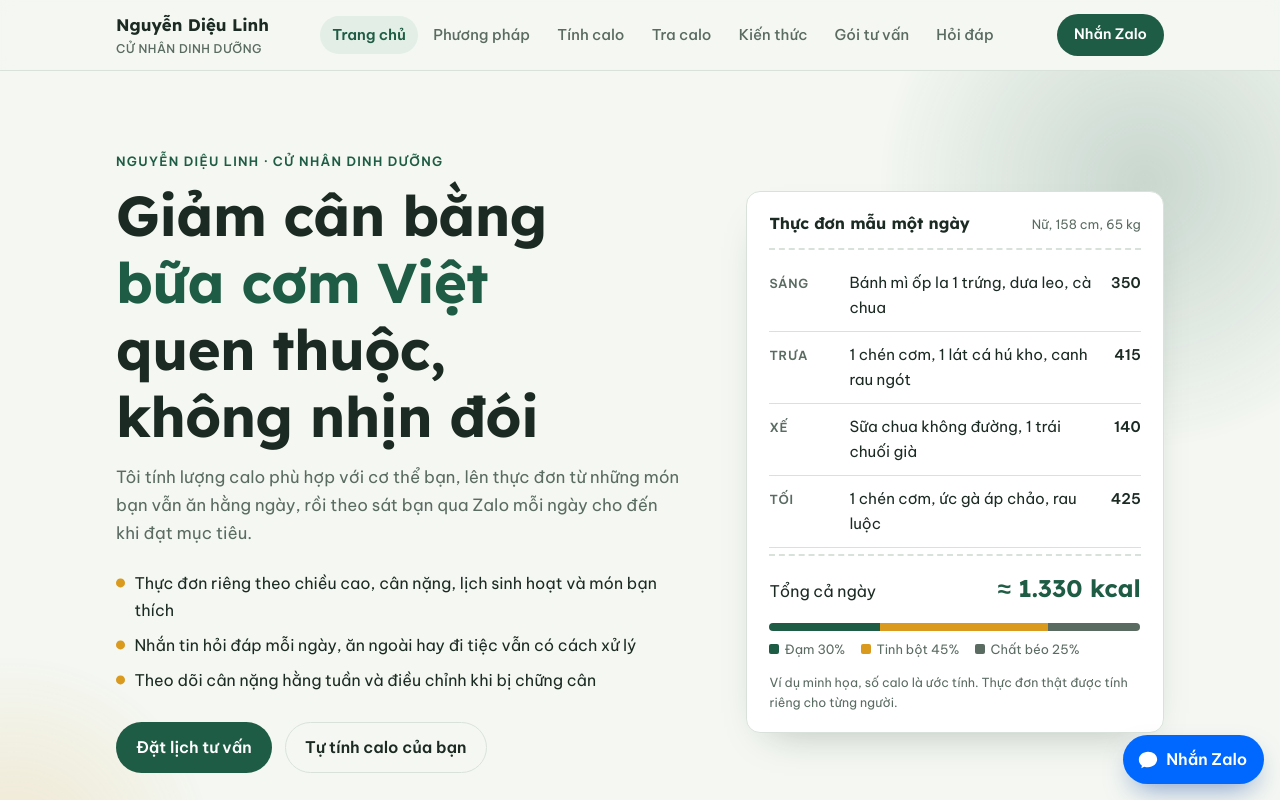
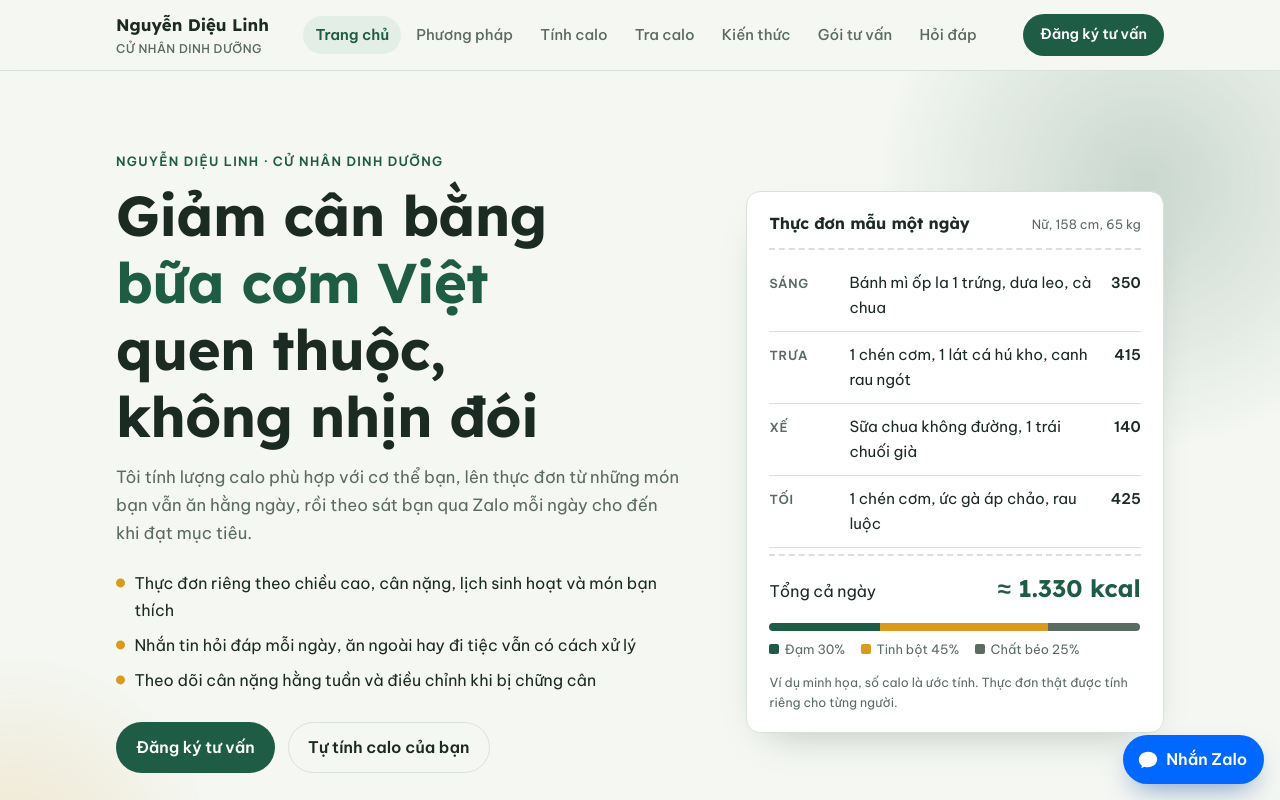
Before and after one commit to dilinutri/dilinutri.github.io, a plain HTML site: page index.html in a window 1280 px wide. Shown: the top 800 px of the page. Drawn offline with Linux system fonts and the light colour scheme.

Commit message:
Thêm nút Đăng ký tư vấn dẫn tới phiếu thông tin ban đầu
Co-Authored-By: Claude Opus 5.5 <noreply@anthropic.com>

```diff
--- a/index.html
+++ b/index.html
@@ -247,6 +247,12 @@ footer .wrap { display: flex; flex-wrap: wrap; justify-content: space-between; g
 
 .sr-only { position: absolute; width: 1px; height: 1px; padding: 0; margin: -1px; overflow: hidden; clip: rect(0 0 0 0); white-space: nowrap; border: 0; }
 
+/* sign-up form CTA on the green contact band */
+.contact-cta { display: flex; flex-wrap: wrap; align-items: center; gap: .6rem 1rem; margin-top: 1.4rem; }
+.btn-light { background: var(--primary-ink); color: var(--primary); font-size: 1.02rem; padding: .85rem 1.4rem; }
+.btn-light:hover { filter: brightness(.97); }
+.contact-cta-note { font-size: .88rem; color: color-mix(in srgb, var(--primary-ink) 80%, transparent); }
+
 /* Zalo */
 .btn-zalo { background: var(--zalo); color: var(--zalo-ink); justify-self: start; }
 .btn-zalo:hover { filter: brightness(1.08); }
@@ -403,7 +409,7 @@ footer { padding-bottom: calc(5rem + env(safe-area-inset-bottom, 0px)); }
       <a href="#goi" data-tab-link="goi">Gói tư vấn</a>
       <a href="#hoi-dap" data-tab-link="hoi-dap">Hỏi đáp</a>
     </nav>
-    <a class="btn btn-primary nav-cta" href="https://zalo.me/0359600743" target="_blank" rel="noopener">Nhắn Zalo</a>
+    <a class="btn btn-primary nav-cta" href="https://forms.gle/5B94N66QF3utjfyo9" target="_blank" rel="noopener">Đăng ký tư vấn</a>
   </div>
 </header>
 
@@ -420,7 +426,7 @@ footer { padding-bottom: calc(5rem + env(safe-area-inset-bottom, 0px)); }
           <li>Theo dõi cân nặng hằng tuần và điều chỉnh khi bị chững cân</li>
         </ul>
         <div class="hero-cta">
-          <a class="btn btn-primary" href="#lien-he">Đặt lịch tư vấn</a>
+          <a class="btn btn-primary" href="https://forms.gle/5B94N66QF3utjfyo9" target="_blank" rel="noopener">Đăng ký tư vấn</a>
           <a class="btn btn-ghost" href="#tinh-calo">Tự tính calo của bạn</a>
         </div>
       </div>
@@ -496,7 +502,7 @@ footer { padding-bottom: calc(5rem + env(safe-area-inset-bottom, 0px)); }
       <p class="eyebrow">Phương pháp</p>
       <h2>Bốn bước từ lúc nhắn tin đến khi đạt cân nặng mục tiêu</h2>
       <ol class="steps">
-        <li><h3>Trò chuyện ban đầu</h3><p>Bạn cho tôi biết chiều cao, cân nặng, bệnh nền, lịch làm việc, món thích và món không ăn được.</p></li>
+        <li><h3>Điền phiếu thông tin</h3><p>Bạn điền <a href="https://forms.gle/5B94N66QF3utjfyo9" target="_blank" rel="noopener">phiếu đăng ký tư vấn</a> trong khoảng 5 phút: mục tiêu, lịch sinh hoạt, thói quen ăn, vận động và sức khỏe. Sau đó tôi nhắn Zalo để trao đổi thêm.</p></li>
         <li><h3>Tính calo, lên thực đơn</h3><p>Tôi tính lượng calo và tỷ lệ đạm, tinh bột, chất béo cho riêng bạn, rồi gửi thực đơn bằng các món dễ nấu, dễ mua.</p></li>
         <li><h3>Theo dõi hằng ngày</h3><p>Bạn chụp bữa ăn gửi qua Zalo. Tôi nhận xét, gợi ý món thay thế khi phải ăn ngoài hoặc đi tiệc.</p></li>
         <li><h3>Check-in mỗi tuần</h3><p>Mỗi tuần bạn báo cân nặng và vòng eo. Khi cân đứng yên, tôi điều chỉnh thực đơn để bạn tiếp tục giảm.</p></li>
@@ -559,7 +565,7 @@ footer { padding-bottom: calc(5rem + env(safe-area-inset-bottom, 0px)); }
             <span class="v" style="color: var(--primary)"><span id="out-goal">–</span> <small>kcal/ngày</small></span>
           </div>
           <p class="calc-note">Ước tính theo công thức Mifflin-St Jeor, trừ khoảng 500 kcal mỗi ngày và không thấp hơn 1.200 kcal (nữ) hoặc 1.500 kcal (nam). Không thay thế tư vấn trực tiếp, nhất là khi bạn đang mang thai, cho con bú hoặc có bệnh nền.</p>
-          <a class="btn btn-primary" href="https://zalo.me/0359600743" target="_blank" rel="noopener" style="justify-self:start">Nhận thực đơn theo con số này</a>
+          <a class="btn btn-primary" href="https://forms.gle/5B94N66QF3utjfyo9" target="_blank" rel="noopener" style="justify-self:start">Đăng ký để nhận thực đơn riêng</a>
         </div>
       </div>
 
@@ -688,7 +694,7 @@ footer { padding-bottom: calc(5rem + env(safe-area-inset-bottom, 0px)); }
             <li>Nhắn tin hỏi đáp qua Zalo mỗi ngày</li>
             <li>4 lần check-in cân nặng</li>
           </ul>
-          <a class="btn btn-ghost" href="https://zalo.me/0359600743" target="_blank" rel="noopener">Đăng ký qua Zalo</a>
+          <a class="btn btn-ghost" href="https://forms.gle/5B94N66QF3utjfyo9" target="_blank" rel="noopener">Đăng ký tư vấn</a>
         </article>
         <article class="plan featured">
           <span class="tag">Phổ biến</span>
@@ -699,7 +705,7 @@ footer { padding-bottom: calc(5rem + env(safe-area-inset-bottom, 0px)); }
             <li>Điều chỉnh thực đơn khi chững cân</li>
             <li>Biểu đồ tiến độ gửi mỗi tháng</li>
           </ul>
-          <a class="btn btn-primary" href="https://zalo.me/0359600743" target="_blank" rel="noopener">Đăng ký qua Zalo</a>
+          <a class="btn btn-primary" href="https://forms.gle/5B94N66QF3utjfyo9" target="_blank" rel="noopener">Đăng ký tư vấn</a>
         </article>
         <article class="plan">
           <h3>Gói 6 tháng</h3>
@@ -708,7 +714,7 @@ footer { padding-bottom: calc(5rem + env(safe-area-inset-bottom, 0px)); }
             <li>Mọi quyền lợi của gói 3 tháng</li>
             <li>Giai đoạn duy trì để không tăng cân lại</li>
           </ul>
-          <a class="btn btn-ghost" href="https://zalo.me/0359600743" target="_blank" rel="noopener">Đăng ký qua Zalo</a>
+          <a class="btn btn-ghost" href="https://forms.gle/5B94N66QF3utjfyo9" target="_blank" rel="noopener">Đăng ký tư vấn</a>
         </article>
       </div>
     </div>
@@ -742,8 +748,12 @@ footer { padding-bottom: calc(5rem + env(safe-area-inset-bottom, 0px)); }
   <section class="contact" id="lien-he">
     <div class="wrap">
       <div>
-        <h2>Bắt đầu bằng một tin nhắn Zalo</h2>
-        <p class="lead">Nhắn cho tôi chiều cao, cân nặng và mục tiêu của bạn. Tôi trả lời tin nhắn 24/24 và sẽ hẹn lịch tư vấn đầu tiên với bạn.</p>
+        <h2>Đăng ký tư vấn</h2>
+        <p class="lead">Điền phiếu thông tin ban đầu trong khoảng 5 phút, tôi sẽ nhắn Zalo cho bạn để hẹn buổi tư vấn đầu tiên. Thông tin được giữ bảo mật và chỉ dùng cho việc tư vấn. Nếu muốn hỏi trước, bạn cứ nhắn Zalo, tôi trả lời 24/24.</p>
+        <div class="contact-cta">
+          <a class="btn btn-light" href="https://forms.gle/5B94N66QF3utjfyo9" target="_blank" rel="noopener">Điền phiếu đăng ký tư vấn</a>
+          <span class="contact-cta-note">Khoảng 5 phút · 6 phần ngắn</span>
+        </div>
       </div>
       <div class="contact-card">
         <div class="contact-row">
```
